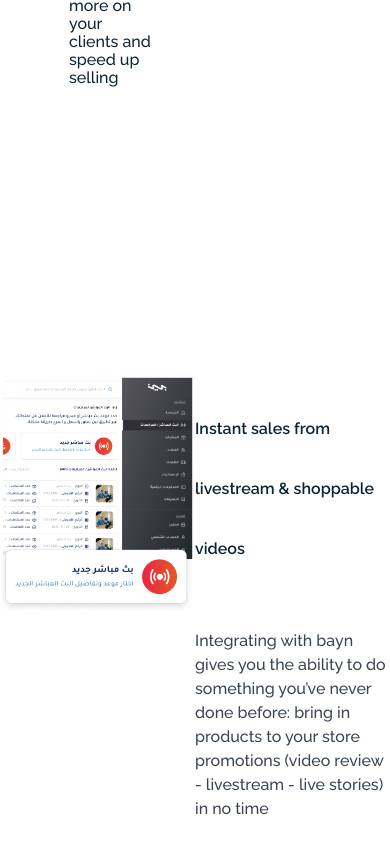
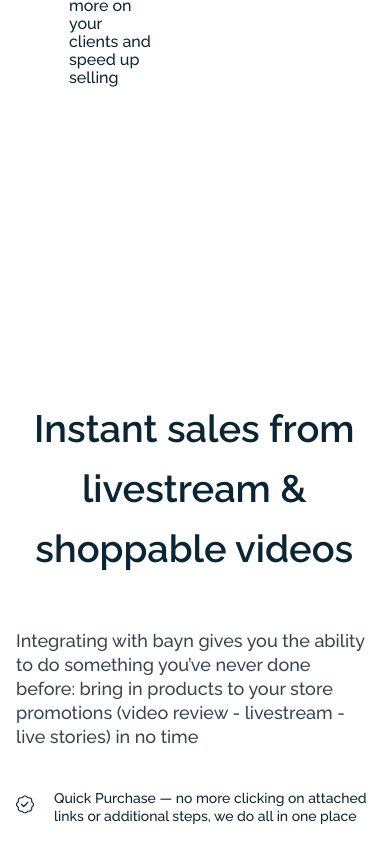
Before and after one commit to omaritooo/Bayn, a Nuxt app: page /business in a window 390 px wide. Shown: the part 4460-5304 px from the top of the page. Built offline with nearby package versions, Linux system fonts and the light colour scheme; what tailwindcss-text-fill-stroke would draw is missing.

Commit message:
third site 90%

```diff
--- a/components/Busine/Business2.vue
+++ b/components/Busine/Business2.vue
@@ -1,9 +1,22 @@
 <template>
   <div
-        class="flex justify-center xl:gap-x-[107px] 2xl:gap-x-16 xl:px-[130px] 2xl:px-80 pt-[240px] pb-[150px]"
+    class="
+      flex flex-col
+      md:flex-row
+      justify-center
+      xl:gap-x-[107px]
+      2xl:gap-x-16
+      px-[16px]
+      xl:px-[130px]
+      2xl:px-80
+      pt-[240px]
+      pb-[150px]
+    "
   >
-        <div class="relative flex-1">
-            <div class="lg:w-[575.1px] md:w-[464.84px] md:h-[370.38px] lg:h-[551.47px]">
+    <div class="relative order-last md:flex-1 md:order-first">
+      <div
+        class="lg:w-[575.1px] md:w-[464.84px] md:h-[370.38px] lg:h-[551.47px]"
+      >
         <img class="object-cover" src="/1922 2.png" alt />
       </div>
       <div class="absolute flex z-20 -left-52 h-fit top-[27%]">
@@ -14,18 +27,45 @@
           <img src="02.png" alt />
         </div>
       </div>
-            <div class="absolute px-10 py-14 bg-white top-[29%] z-10 left-[20%]"></div>
+      <div
+        class="absolute px-10 py-14 bg-white top-[29%] z-10 left-[20%]"
+      ></div>
     </div>
-        <div class="flex flex-col gap-y-[50px] lg:mx-auto flex-1">
+    <div class="flex flex-col gap-y-[50px] lg:mx-auto md:flex-1">
       <div class="pb-12 pt-6 flex flex-col gap-y-[40px]">
         <!-- <h1 class="font-[600] w-fit text-[28px] text-[#D8315B] uppercase">for Business Owner</h1> -->
         <div class="flex flex-col gap-y-[50px]">
           <p
-                        class="font-[600] w-fit max-w-[503.02px] md:text-[38px] lg:text-[48px] text-[#0A2533] leading-[60px]"
-                    >Instant sales from livestream & shoppable videos</p>
+            class="
+              font-[600]
+              max-w-[356.61px]
+              md:max-w-[503.02px]
+              text-[38px] text-center
+              md:text-left
+              lg:text-[48px]
+              text-[#0A2533]
+              leading-[60px]
+            "
+          >
+            Instant sales from livestream & shoppable videos
+          </p>
           <p
-                        class="font-[500] md:leading-[24px] lg:leading-[32px] md:max-w-[347.44px] lg:max-w-[497.85px] w-fit md:text-[18px] lg:text-[24px] text-[#394452]"
-                    >Integrating with bayn gives you the ability to do something you’ve never done before: bring in products to your store promotions (video review - livestream - live stories) in no time</p>
+            class="
+              font-[500]
+              leading-[24px]
+              lg:leading-[32px]
+              md:max-w-[347.44px]
+              lg:max-w-[497.85px]
+              w-fit
+              text-[18px]
+              lg:text-[24px]
+              text-[#394452]
+            "
+          >
+            Integrating with bayn gives you the ability to do something you’ve
+            never done before: bring in products to your store promotions (video
+            review - livestream - live stories) in no time
+          </p>
         </div>
         <!-- <button
                     class="bg-black font-semibold rounded-[8px] text-[14px] px-[20px] py-[15px] text-white w-fit"
@@ -64,8 +104,21 @@
             </svg>
           </div>
           <div
-                        class="lg:text-[18px] text-[14px] leading-[18px] ml-[20px] lg:leading-[32px] font-[500] text-[#0A2533] md:max-w-[284.89px] lg:max-w-[464px]"
-                    >Quick Purchase — no more clicking on attached links or additional steps, we do all in one place</div>
+            class="
+              lg:text-[18px]
+              text-[14px]
+              leading-[18px]
+              ml-[20px]
+              lg:leading-[32px]
+              font-[500]
+              text-[#0A2533]
+              md:max-w-[284.89px]
+              lg:max-w-[464px]
+            "
+          >
+            Quick Purchase — no more clicking on attached links or additional
+            steps, we do all in one place
+          </div>
         </div>
       </div>
     </div>
@@ -73,9 +126,7 @@
 </template>
 
 <script>
-export default {
-
-}
+export default {}
 </script>
 
 <style>
```
Lines whose indentation alone changed are shown as unchanged.
